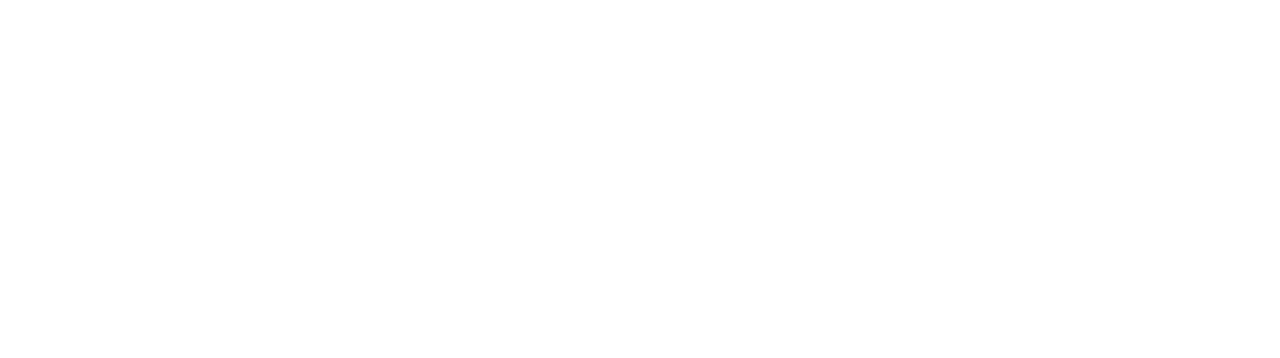
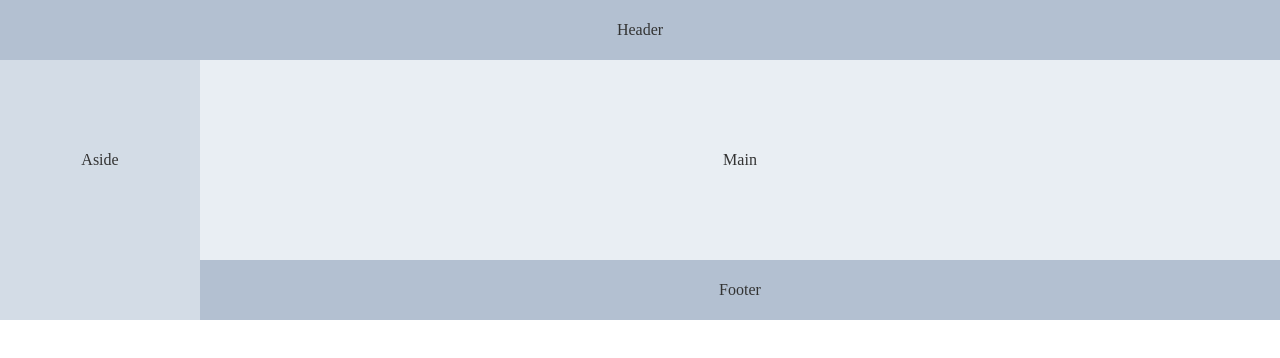
Before and after one commit to logicwang/dirbbble, a Vue app: page / in a window 1280 px wide. Shown: the top 358 px of the page. Built offline with nearby package versions, Linux system fonts and the light colour scheme.

Commit message:
添加布局容器

```diff
--- a/public/index.html
+++ b/public/index.html
@@ -1,17 +1,28 @@
 <!DOCTYPE html>
 <html lang="">
+
 <head>
   <meta charset="utf-8">
   <meta http-equiv="X-UA-Compatible" content="IE=edge">
   <meta name="viewport" content="width=device-width,initial-scale=1.0">
   <link rel="icon" href="<%= BASE_URL %>favicon.ico">
-    <title><%= htmlWebpackPlugin.options.title %></title>
+  <title>
+    <%= htmlWebpackPlugin.options.title %>
+  </title>
 </head>
+
 <body>
   <noscript>
-      <strong>We're sorry but <%= htmlWebpackPlugin.options.title %> doesn't work properly without JavaScript enabled. Please enable it to continue.</strong>
+    <strong>We're sorry but <%= htmlWebpackPlugin.options.title %> doesn't work properly without JavaScript enabled.
+        Please enable it to continue.</strong>
   </noscript>
   <div id="app"></div>
   <!-- built files will be auto injected -->
 </body>
+
 </html>
+<style>
+  body {
+    margin: 0;
+  }
+</style>
--- a/src/components/HelloWorld.vue
+++ b/src/components/HelloWorld.vue
@@ -1,5 +1,16 @@
 <template>
-  <div></div>
+  <div>
+    <el-container>
+      <el-header>Header</el-header>
+      <el-container>
+        <el-aside width="200px">Aside</el-aside>
+        <el-container>
+          <el-main>Main</el-main>
+          <el-footer>Footer</el-footer>
+        </el-container>
+      </el-container>
+    </el-container>
+  </div>
 </template>
 
 <script>
@@ -7,4 +18,38 @@ export default {};
 </script>
 
 <style>
+.el-header,
+.el-footer {
+  background-color: #b3c0d1;
+  color: #333;
+  text-align: center;
+  line-height: 60px;
+}
+
+.el-aside {
+  background-color: #d3dce6;
+  color: #333;
+  text-align: center;
+  line-height: 200px;
+}
+
+.el-main {
+  background-color: #e9eef3;
+  color: #333;
+  text-align: center;
+  line-height: 160px;
+}
+
+body > .el-container {
+  margin-bottom: 40px;
+}
+
+.el-container:nth-child(5) .el-aside,
+.el-container:nth-child(6) .el-aside {
+  line-height: 260px;
+}
+
+.el-container:nth-child(7) .el-aside {
+  line-height: 320px;
+}
 </style>
```
Lines whose indentation alone changed are shown as unchanged.
